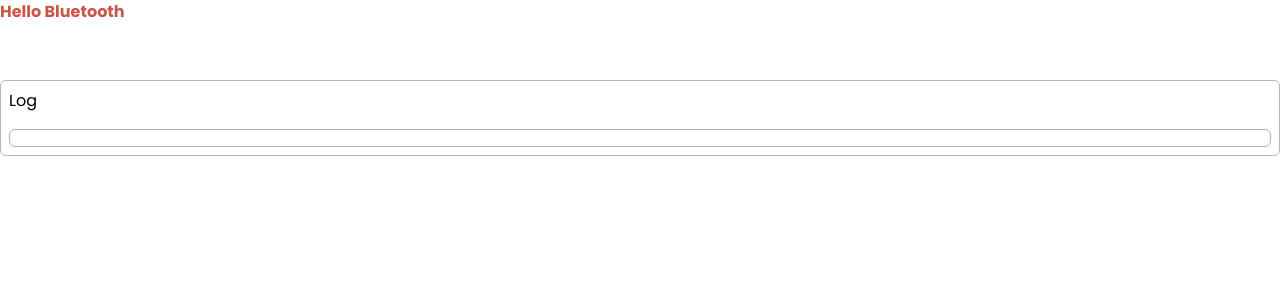
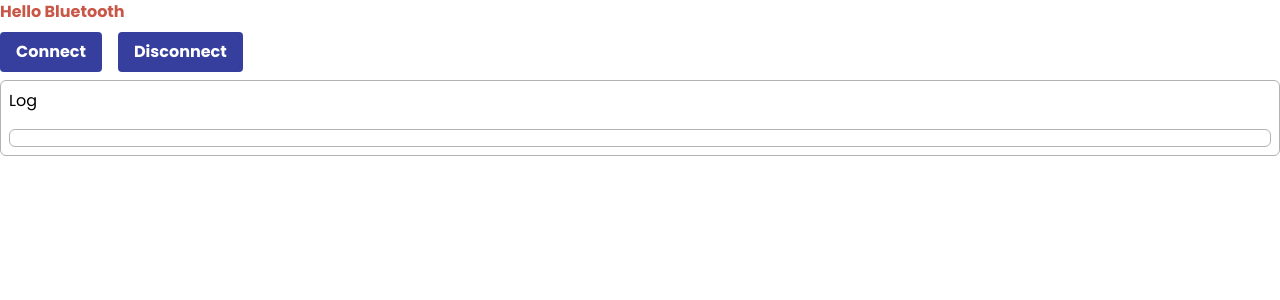
Before and after one commit to jvdionizio/scaneasy-pwa, a Next.js app: page /bluetooth in a window 1280 px wide. Shown: the top 300 px of the page. Built offline with nearby package versions, Linux system fonts and the light colour scheme.

Commit message:
feat: receive function bluetooth

```diff
--- a/pages/bluetooth.js
+++ b/pages/bluetooth.js
@@ -23,6 +23,10 @@
   // Obtain configured instance.
   const terminal = new BluetoothTerminal();
 
+  // Override `receive` method to log incoming data to the terminal.
+  terminal.receive = function(data) {
+    setDeviceLogs([...deviceLogs, data.message]);
+  };
 
   // Override default log method to output messages to the terminal and console.
   terminal._log = function(...messages) {
@@ -59,13 +63,13 @@
         className='flex items-center gap-4 py-2'
       >
         <button
-          className='bg-blue-500 hover:bg-blue-700 text-white font-bold py-2 px-4 rounded'
+          className='bg-blue-400 hover:bg-blue-700 text-white font-bold py-2 px-4 rounded'
           onClick={connect}
         >
           Connect
         </button>
         <button
-          className='bg-blue-500 hover:bg-blue-700 text-white font-bold py-2 px-4 rounded'
+          className='bg-blue-400 hover:bg-blue-700 text-white font-bold py-2 px-4 rounded'
           onClick={disconnect}
         >
           Disconnect
--- a/pages/products_page.js
+++ b/pages/products_page.js
@@ -19,7 +19,7 @@
 
   return (
     <div className='w-screen h-screen flex flex-col py-4'>
-        <Head>
+      {/* <Head>
             <title></title>
         </Head>
 
@@ -70,7 +70,8 @@
                 </ div>
               )
             }
-          </div>
+          </div>*/
+      }
         </div>
   )
 }
```
